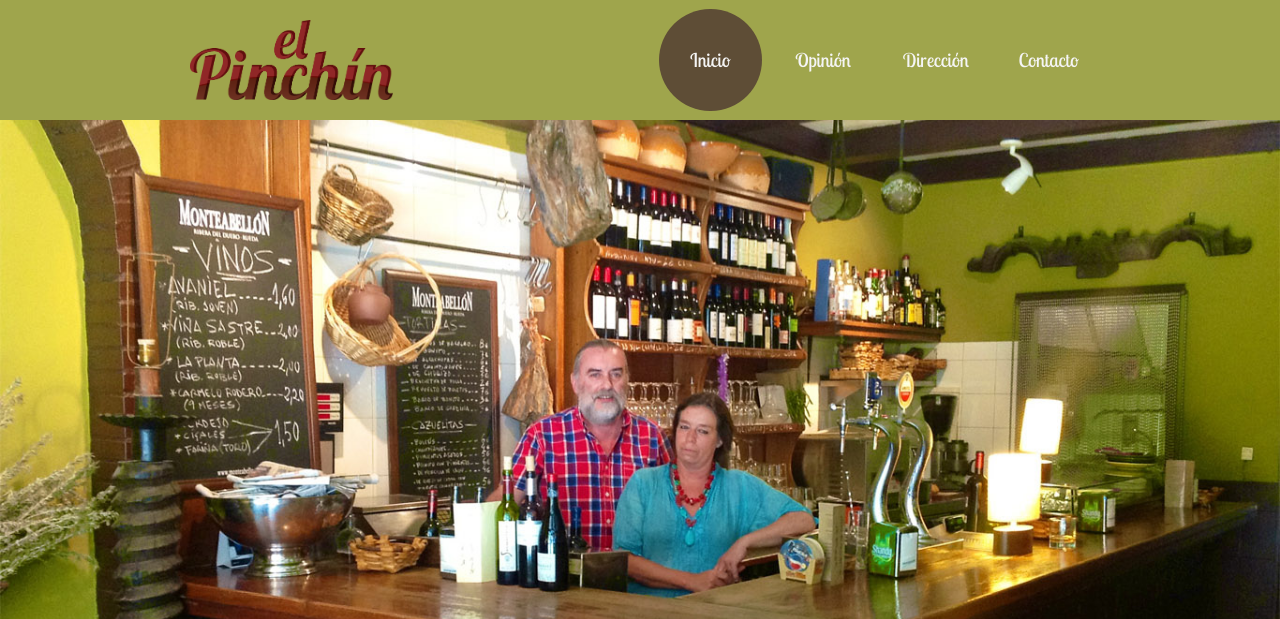
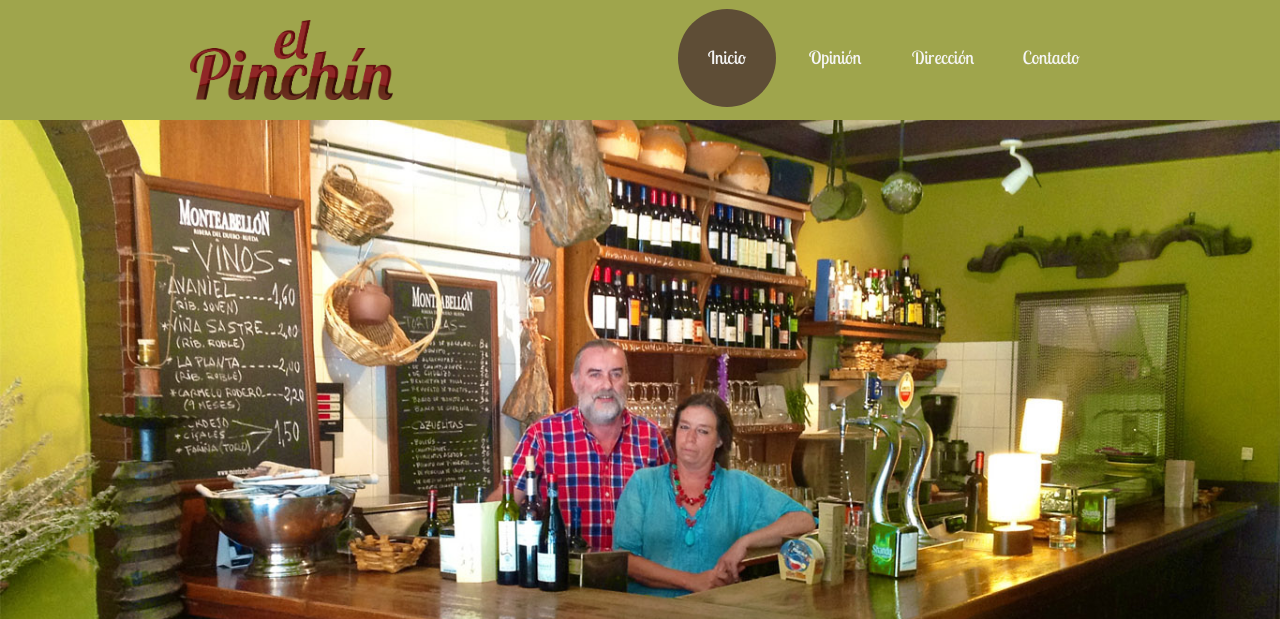
Before and after one commit to jaicab/elpinchin, a PHP site: page /index.html in a window 1280 px wide. Shown: the top 619 px of the page. Run offline with PHP 8.4, Linux system fonts and the light colour scheme.

Commit message:
Fix navigation

```diff
--- a/layout.css
+++ b/layout.css
@@ -70,7 +70,6 @@ img {
   color: #7f000c;
 }
 
-
 /* HEADER HAVIGATION */
 #headernav-outer {
   position: relative;
@@ -84,11 +83,11 @@ img {
 
 #menu a {
   display: inline-block;
-  padding: 0.6em;
+  padding: 0.5em;
   color: #f5f5f5;
   max-width: 24%;
   text-align: center;
-  font-size: 19px;
+  font-size: 18px;
   border-radius: 5px 5px 0 0;
 }
 #menu a:hover {
```
